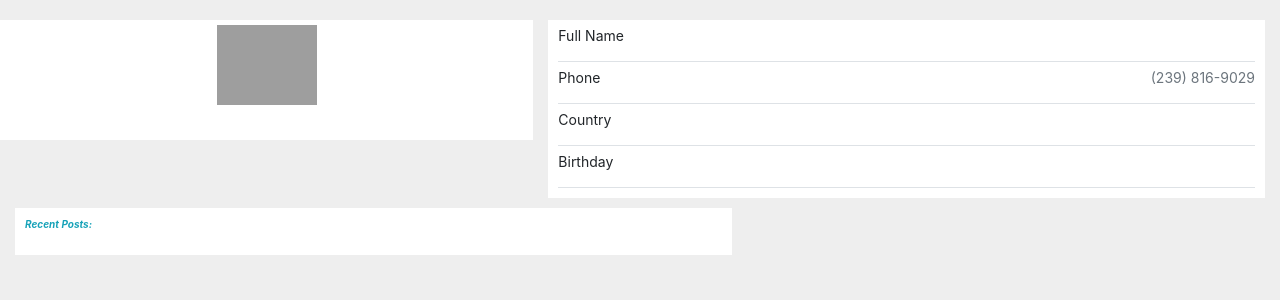
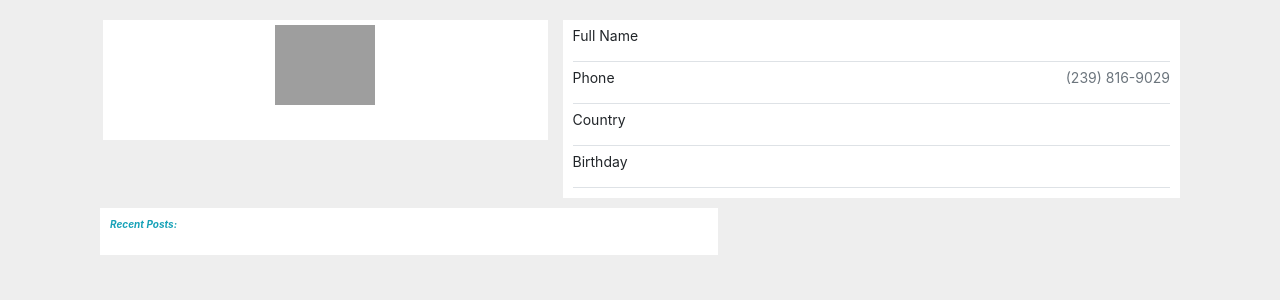
Before and after one commit to rlivermorejr/screamingv2, a Django app: template templates/profile.html in a window 1280 px wide. Shown: the part 301-601 px from the top of the page. Run offline with Django 3.2, Linux system fonts and the light colour scheme; the template is opened without the code that fills it, so the values that code supplies are empty; some libraries are stand-ins or nearby versions; grey boxes are pictures that could not be loaded.

Commit message:
formatting user profile

```diff
--- a/templates/profile.html
+++ b/templates/profile.html
@@ -1,8 +1,9 @@
 {% extends "index.html" %}
 {% load static %}
 {% block content %}
+<div class="container flex-column">
   <div class="col-md-5">
-  <div class="row">
+    <div class="row ml-1">
       <div class="col-12 bg-white py-2">
         <div class="d-flex flex-column align-items-center">
           <img class="photo" src={{ account.profile_image.url }} alt="" height="80" width="100">
@@ -47,8 +48,9 @@
     </div> -->
     </div>
   </div>
+
   <div class="col-md-7 ps-md-4">
-  <div class="flex-column">
+    <div class="d-flex flex-column">
       <div class="col-12 bg-white px-3 mb-3 pb-3">
         <div class="d-flex align-items-center justify-content-between border-bottom">
           <p class="py-2">Full Name</p>
@@ -56,11 +58,6 @@
           <!-- Update to Account model required -->
           <p class="py-2 text-muted">{{ account.username }}</p>
         </div>
-      <!-- Update to Account model required -->
-      <!-- <div class="d-flex align-items-center justify-content-between border-bottom">
-        <p class="py-2">Email</p>
-        <p class="py-2 text-muted">fip@jukmuh.al</p>
-      </div> -->
         <div class="d-flex align-items-center justify-content-between border-bottom">
           <p class="py-2">Phone</p>
           <p class="py-2 text-muted">(239) 816-9029</p>
@@ -76,7 +73,9 @@
       </div>
     </div>
   </div>
+
   <div class="col-md-7 ps-md-4">
+    <div class="column">
       <div class="col-12 bg-white px-3 pb-2">
         <h6 class="d-flex align-items-center mb-3 fw-bold py-3">
           <i class="text-info">
@@ -171,7 +170,6 @@
                     <!-- <h6 class="ml-2 mt-1">Reply</h6> -->
                   </div>
                 </div>
-
                 {% endfor %}
             </details>
           </div>
@@ -179,4 +177,6 @@
         {% endfor %}
       </div>
     </div>
+  </div>
+</div>
 {% endblock content %}
```
Also changed, not shown: 1 other file. Lines whose indentation alone changed are shown as unchanged.
